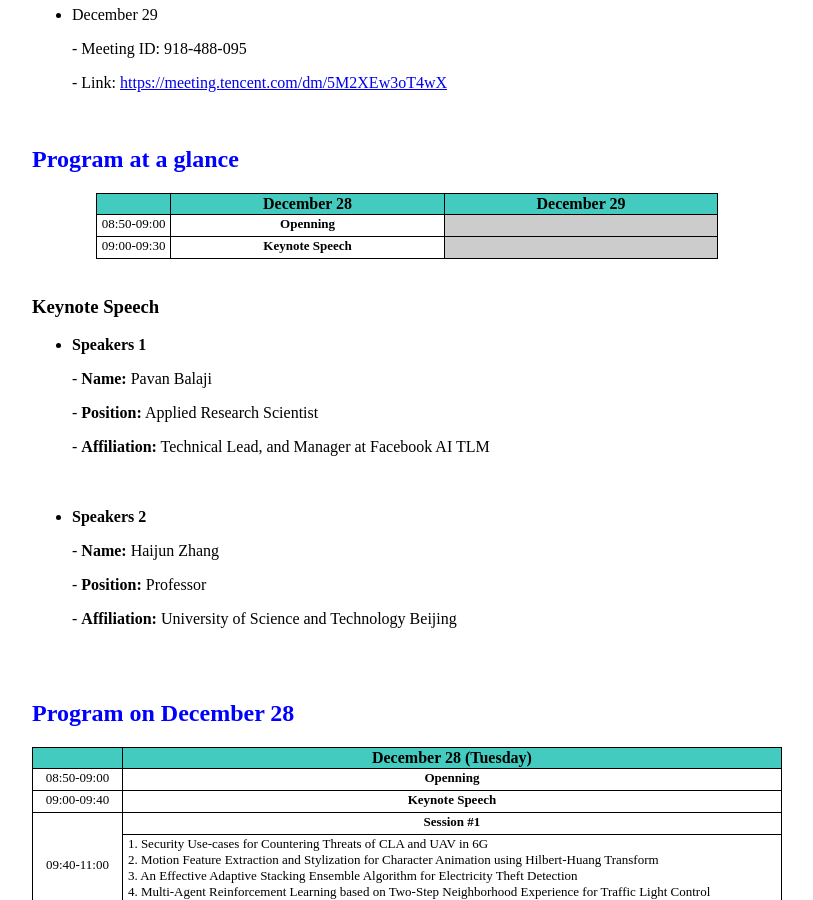
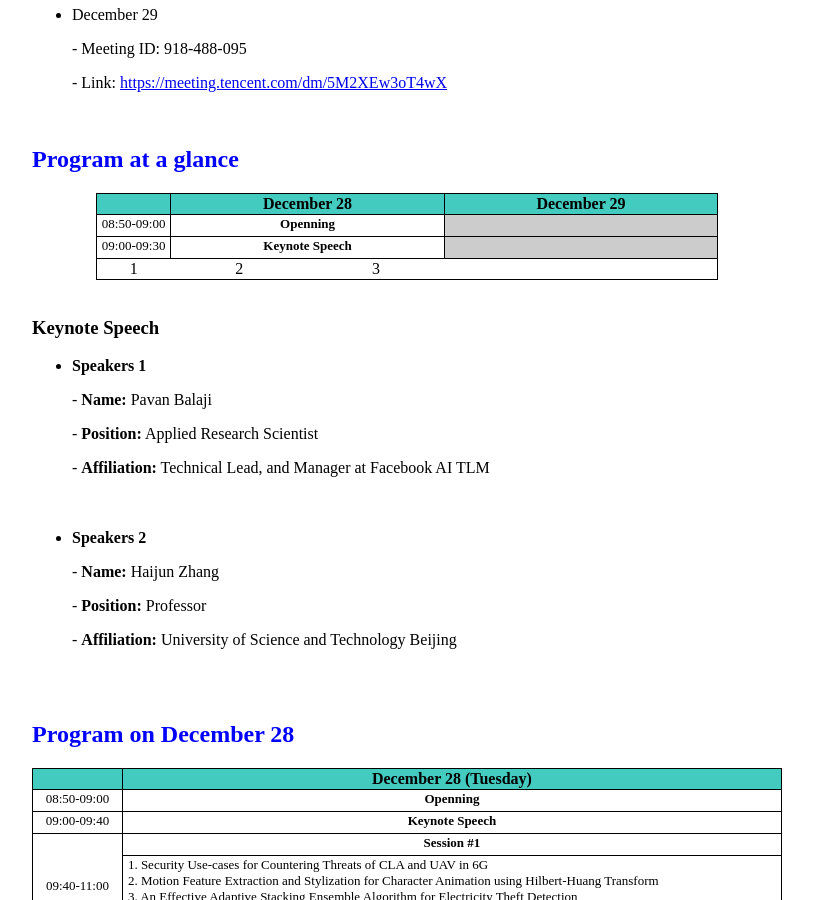
Before and after one commit to icea-conf/2021, a Jekyll site: the page built from program/index.html, in a window 1280 px wide and 900 px high, scrolled down 633 px. Shown: the whole window, without its empty margins (233-1046 px from the left). Built offline with Jekyll 4.4.1, drawn with Linux system fonts in a browser that asks for light colours.

Commit message:
Update index.html

```diff
--- a/program/index.html
+++ b/program/index.html
@@ -30,7 +30,7 @@ title: ACM ICEA 2021
                          </tr>
 
                          <tr>
-                              <td class="tcontent4" width="12%" rawspan="2">08:50-09:00</td>
+                              <td class="tcontent4" width="12%">08:50-09:00</td>
                               <td class="tcontent4" width="44%" colspan="2"><b>Openning</b></td>
                               <td class="tcontent4" width="44%" colspan="2" style="background-color:#CCCCCC"></td>
                          </tr>
@@ -39,6 +39,11 @@ title: ACM ICEA 2021
                               <td class="tcontent4" width="12%" rawspan="2">09:00-09:30</td>
                               <td class="tcontent4" width="44%" rawspan="2" colspan="2"><b>Keynote Speech</b></td>
                               <td class="tcontent4" width="44%" colspan="2"style="background-color:#CCCCCC"></td>
+                         </tr>
+                         <tr>
+                              <td>1</td>
+                              <td>2</td>
+                              <td>3</td>
                          </tr>
 
 <!--
```
